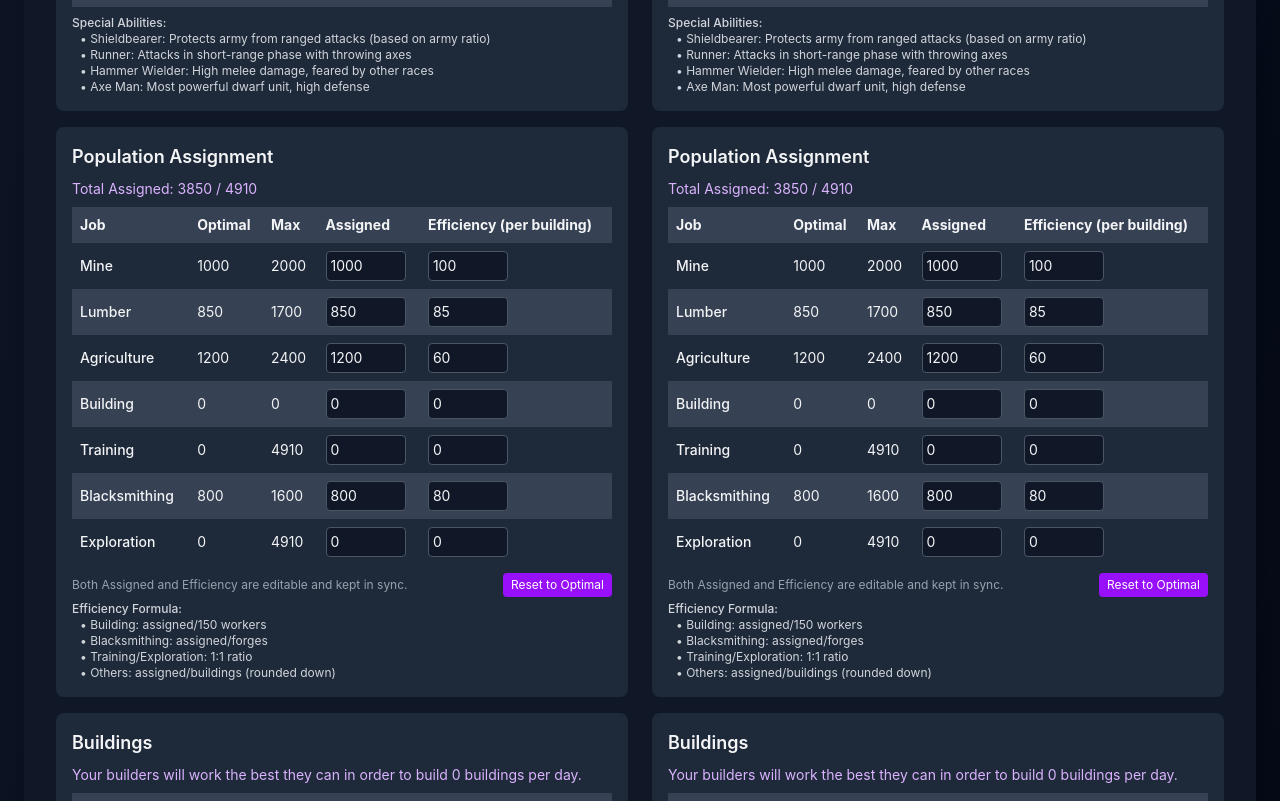
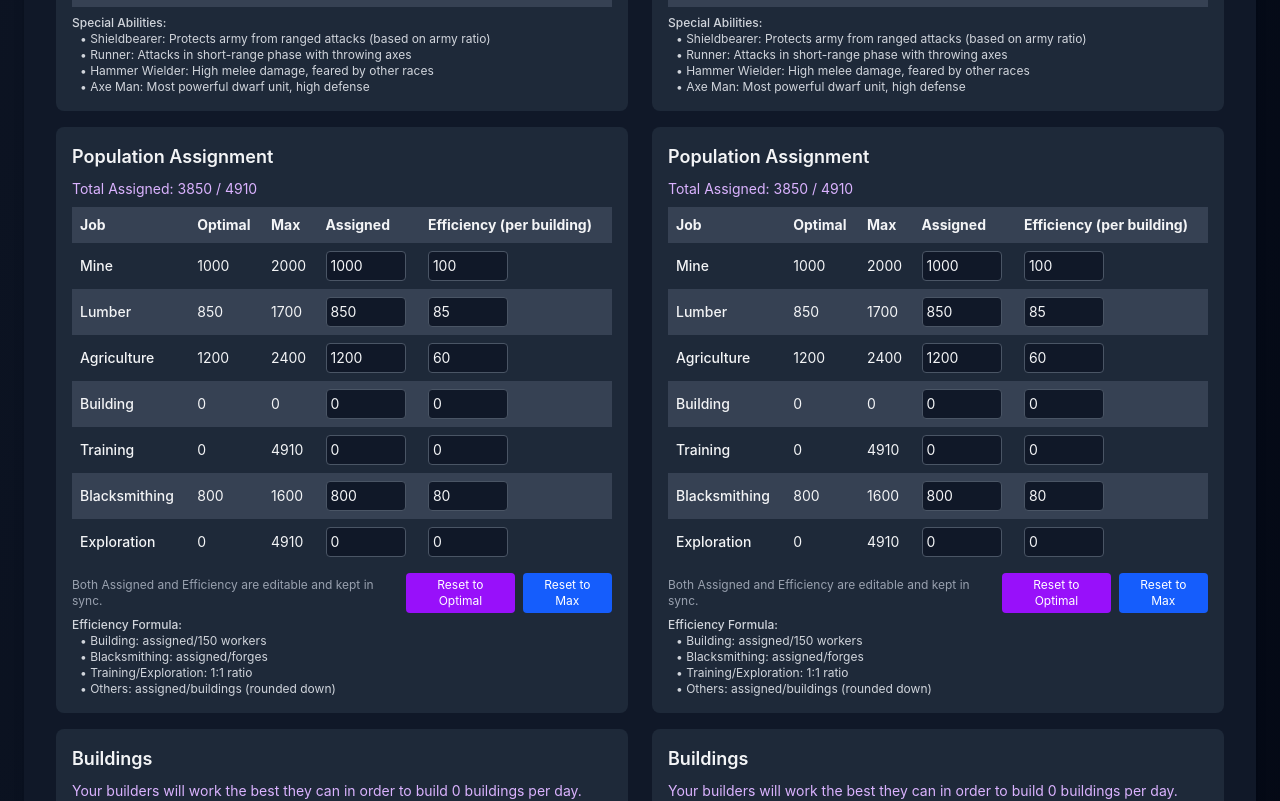
Before and after one commit to ThomasVickers-Regis/thardferr-calculator, a Next.js app: page / in a window 1280 px wide. Shown: the part 2551-3352 px from the top of the page. Built offline with nearby package versions, Linux system fonts and the light colour scheme.

Commit message:
reset max

```diff
--- a/app/PopulationAssignment.tsx
+++ b/app/PopulationAssignment.tsx
@@ -218,6 +218,7 @@ const PopulationAssignment: React.FC<PopulationAssignmentProps> = ({ population,
       <div className="mt-2 space-y-1">
         <div className="flex justify-between items-center">
           <p className="text-xs text-gray-400">Both Assigned and Efficiency are editable and kept in sync.</p>
+          <div className="flex gap-2">
             <button
               onClick={() => {
                 const optimalPopulation = calculateOptimalPopulation(buildings, totalPop);
@@ -228,6 +229,28 @@ const PopulationAssignment: React.FC<PopulationAssignmentProps> = ({ population,
             >
               Reset to Optimal
             </button>
+            <button
+              onClick={() => {
+                // Assign max to each job in order, without exceeding totalPop
+                let remaining = totalPop;
+                const maxPop: Record<string, number> = {};
+                for (const job of JOBS) {
+                  if (job.key === 'Training' || job.key === 'Exploration') {
+                    maxPop[job.key] = 0;
+                  } else {
+                    const max = Math.min(getJobMax(job.key), remaining);
+                    maxPop[job.key] = max;
+                    remaining -= max;
+                  }
+                }
+                setPopulation(maxPop);
+              }}
+              className="text-xs bg-blue-600 hover:bg-blue-700 text-white px-2 py-1 rounded transition"
+              title="Reset to max population assignments"
+            >
+              Reset to Max
+            </button>
+          </div>
         </div>
         <div className="text-xs text-gray-300">
           <span className="font-medium">Efficiency Formula:</span>
```
Lines whose indentation alone changed are shown as unchanged.
